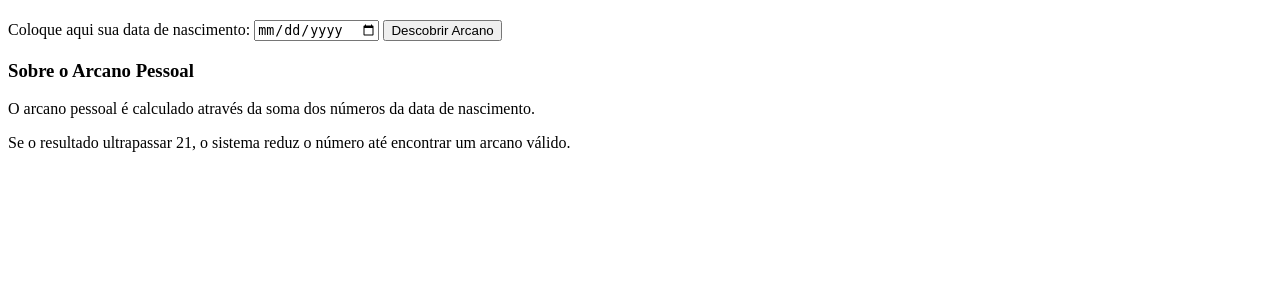
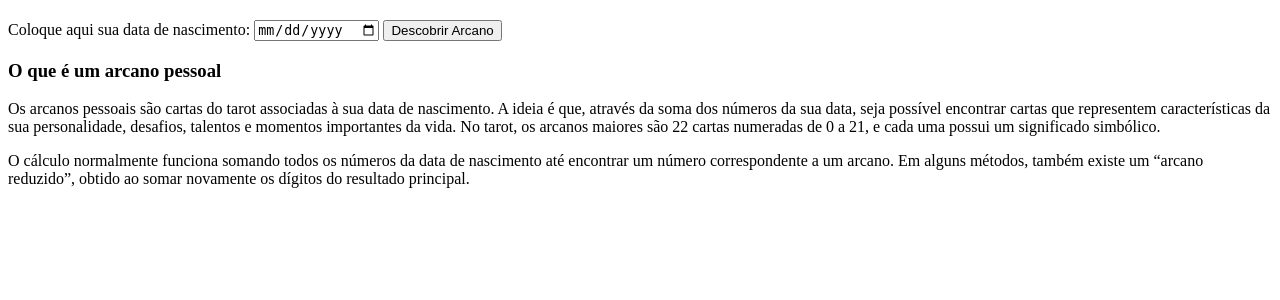
Before and after one commit to Amanda-FL-CAOS/Arcano, a Flask app: page / in a window 1280 px wide. Shown: the part 94-394 px from the top of the page. Run offline with Flask 3, Linux system fonts and the light colour scheme.

Commit message:
feat: adicionei a descrição correta do que é "arcano pessoal" e corrigi a lógica do arcano reduzido

```diff
--- a/main.py
+++ b/main.py
@@ -53,7 +53,7 @@ def home():
 
         soma_reduzida = soma
 
-        while soma_reduzida >= 21:
+        while soma_reduzida >= 10:
 
             soma_reduzida = sum(
                 int(numero)
--- a/templates/index.html
+++ b/templates/index.html
@@ -77,17 +77,13 @@
         <!-- explicação -->
         <div class="sobre">
 
-            <h3>Sobre o Arcano Pessoal</h3>
-
+            <h3>O que é um arcano pessoal</h3>
             <p>
-                O arcano pessoal é calculado através
-                da soma dos números da data de nascimento.
+            Os arcanos pessoais são cartas do tarot associadas à sua data de nascimento. A ideia é que, através da soma dos números da sua data, seja possível encontrar cartas que representem características da sua personalidade, desafios, talentos e momentos importantes da vida.
+            No tarot, os arcanos maiores são 22 cartas numeradas de 0 a 21, e cada uma possui um significado simbólico.
             </p>
-
             <p>
-                Se o resultado ultrapassar 21,
-                o sistema reduz o número até encontrar
-                um arcano válido.
+            O cálculo normalmente funciona somando todos os números da data de nascimento até encontrar um número correspondente a um arcano. Em alguns métodos, também existe um “arcano reduzido”, obtido ao somar novamente os dígitos do resultado principal.
             </p>
 
         </div>
```
